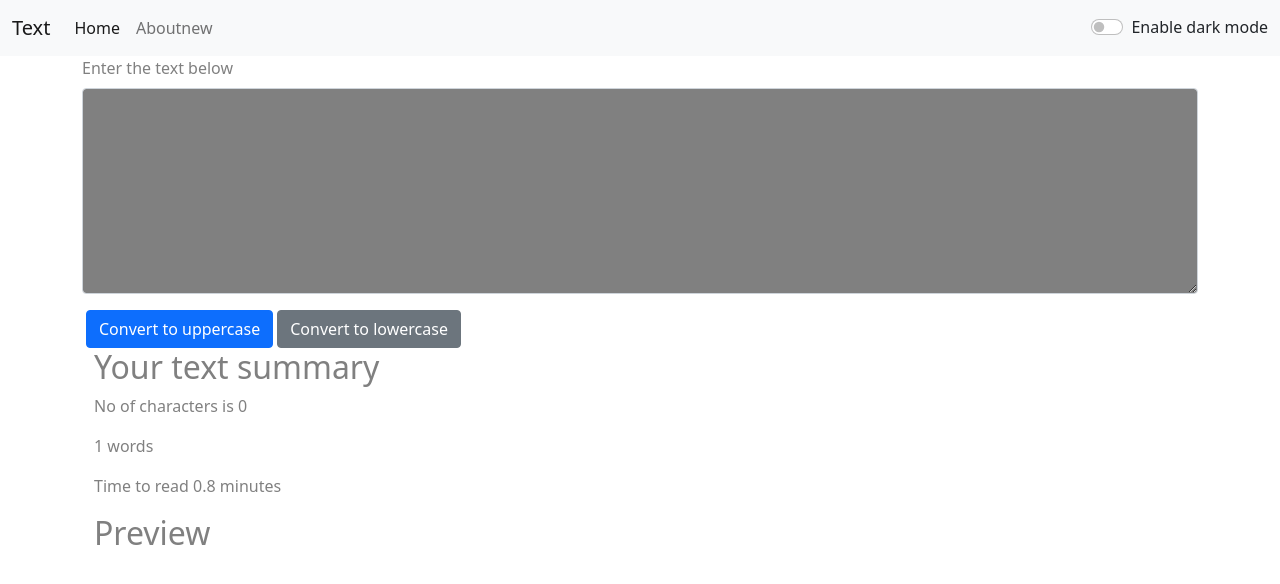
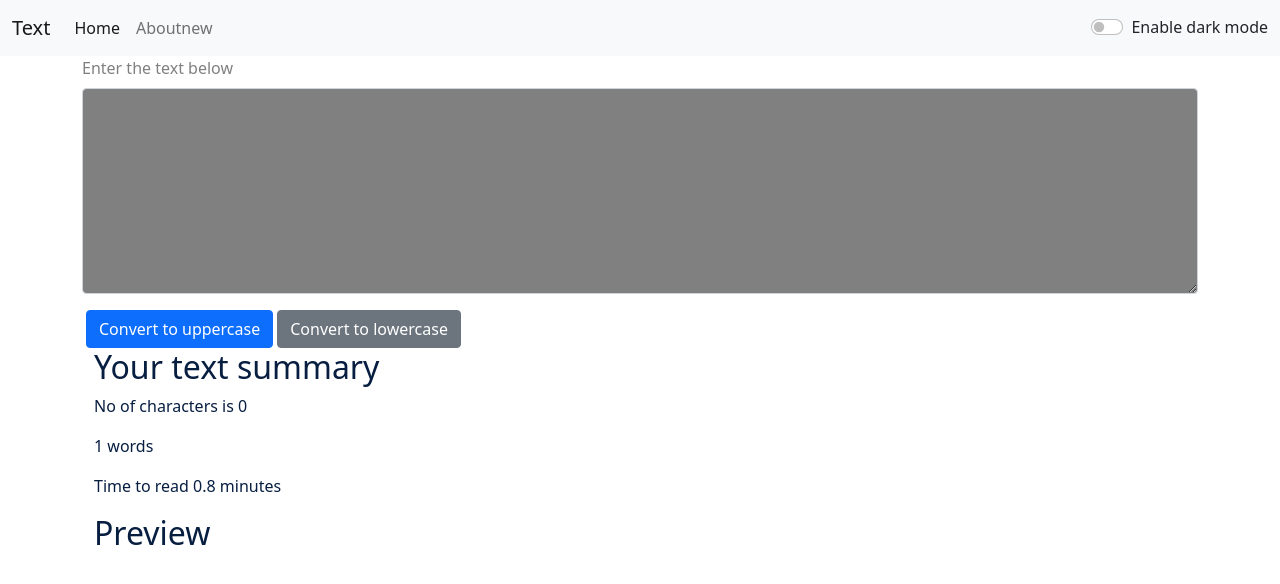
Before and after one commit to sanjaysj6282/Basic-text-malipulator-using-react-js, a React (Create React App) app: page / in a window 1280 px wide. Shown: the top 584 px of the page. Built offline with nearby package versions, Linux system fonts and the light colour scheme.

Commit message:
dark mode added

```diff
--- a/src/App.js
+++ b/src/App.js
@@ -17,7 +17,7 @@ function App() {
     }
     else{
       setMode('dark');
-      document.body.style.backgroundColor='grey';
+      document.body.style.backgroundColor='#071e41';
     }
   }
 
--- a/src/Components/TextForm.js
+++ b/src/Components/TextForm.js
@@ -37,7 +37,7 @@ export default function TextForm(props) {
                 <button type="button" className="btn btn-primary mx-1" onClick={handleUpClick}>Convert to uppercase</button>
                 <button type="button" class="btn btn-secondary" onClick={handleLowerClick}>Convert to lowercase</button>
         </div>
-        <div className="container" style={{color: props.mode==='dark'?'white':'grey'}}>
+        <div className="container" style={{color: props.mode==='dark'?'white':'#071e41'}}>
             <h2>Your text summary</h2>
             <p>{val}</p>
             <p>{text.split(" ").length} words</p>
```
